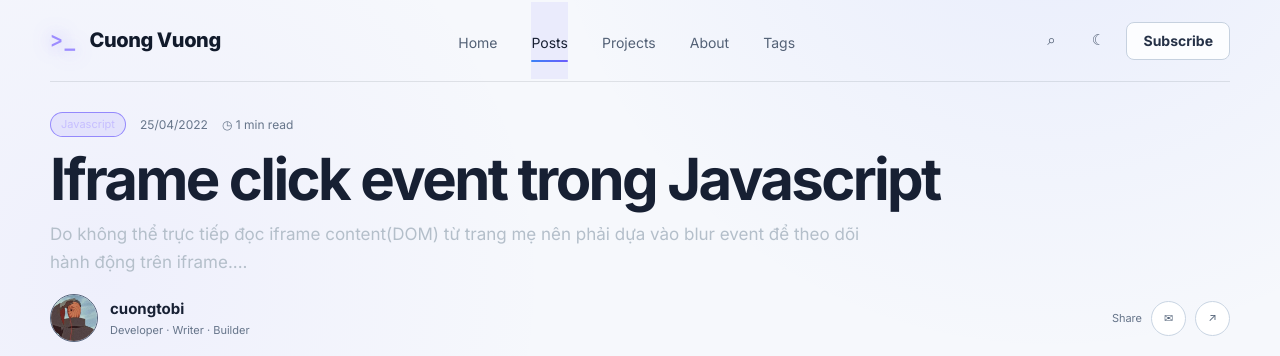
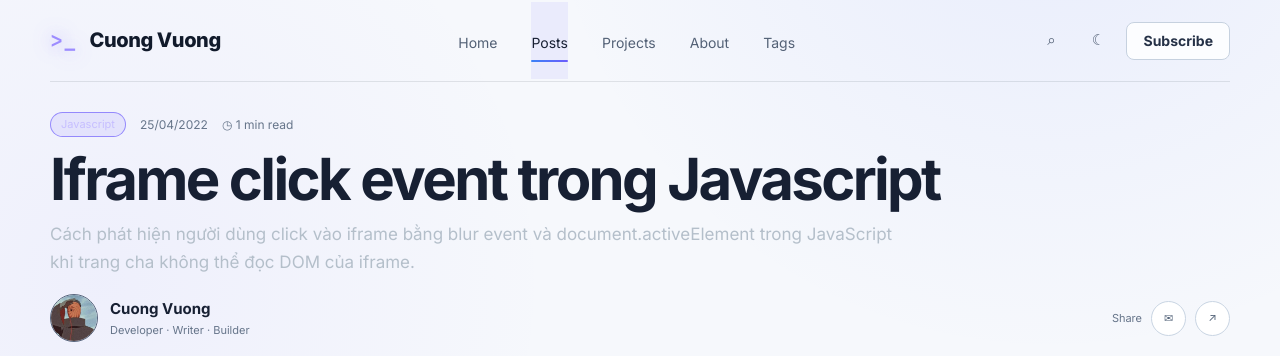
Before and after one commit to cuongtobi/cuongtobi.github.io, a Jekyll site: the page built from _posts/2022-04-25-iframe-click-event-trong-javascript.md, in a window 1280 px wide and 900 px high, cut to the strip 0-356 px from the top of the window. Built offline with Jekyll 4.4.1, drawn with Linux system fonts in a browser that asks for light colours.

Commit message:
seo: normalize post metadata

```diff
--- a/_posts/2022-04-25-iframe-click-event-trong-javascript.md
+++ b/_posts/2022-04-25-iframe-click-event-trong-javascript.md
@@ -2,13 +2,14 @@
 layout: post
 title: Iframe click event trong Javascript
 date: 2022-04-25
-author: cuongtobi
+author: Cuong Vuong
 categories: today-i-learned
 tags:
   - javascript
   - iframe
   - frontend
-description: Do không thể trực tiếp đọc iframe content(DOM) từ trang mẹ nên phải dựa vào blur event để theo dõi hành động trên iframe....
+description: Cách phát hiện người dùng click vào iframe bằng blur event và document.activeElement trong JavaScript khi trang cha không thể đọc DOM của iframe.
+image: /assets/images/og-default.png
 ---
 Do không thể trực tiếp đọc **iframe** content(**DOM**) từ trang mẹ nên phải dựa vào **blur event** để theo dõi hành động trên **iframe**.
 
```
